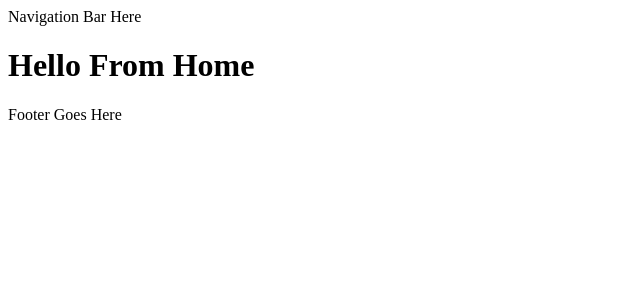
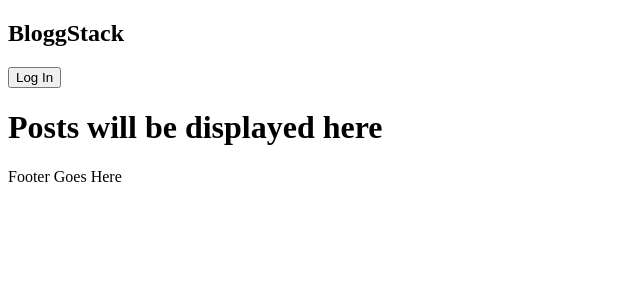
Before and after one commit to amardeeep/bloggStackFrontend, a React (Vite) app: page / in a window 1280 px wide. Shown: the top 300 px of the page, without its empty margins (0-640 px from the left). Built offline with nearby package versions, Linux system fonts and the light colour scheme.

Commit message:
setup login client side store token localhost

```diff
--- a/src/components/Nav.jsx
+++ b/src/components/Nav.jsx
@@ -1,3 +1,22 @@
-export default function Nav() {
-  return <nav>Navigation Bar Here</nav>;
+import { useNavigate } from "react-router-dom";
+export default function Nav({ loggedIn, logOut }) {
+  const navigate = useNavigate();
+  function handleLoginButton(e) {
+    e.preventDefault();
+    navigate("/login");
+  }
+  function handleLogoutButton(e) {
+    e.preventDefault();
+    logOut();
+  }
+  return (
+    <nav>
+      <h2>BloggStack</h2>
+      <div className="rightContainer">
+        {loggedIn && <button onClick={handleLogoutButton}>Log Out</button>}
+        {loggedIn && <button>Profile</button>}
+        {!loggedIn && <button onClick={handleLoginButton}>Log In</button>}
+      </div>
+    </nav>
+  );
 }
--- a/src/main.jsx
+++ b/src/main.jsx
@@ -4,15 +4,11 @@ import { createBrowserRouter, RouterProvider } from "react-router-dom";
 import Home from "./pages/home/Home";
 import Login from "./pages/login/Login";
 import Signup from "./pages/signup/Signup";
-function checkForUser() {
-  const userId = localStorage.getItem("userId");
-  return userId ? userId : null;
-}
-const user = checkForUser();
+
 const router = createBrowserRouter([
   {
     path: "/",
-    element: <Home userId={user} />,
+    element: <Home />,
   },
   {
     path: "/login",
--- a/src/pages/home/Home.jsx
+++ b/src/pages/home/Home.jsx
@@ -1,11 +1,19 @@
 import Footer from "../../components/Footer";
 import Nav from "../../components/Nav";
+import { useState } from "react";
+function Home() {
+  const [loggedIn, setLoggedIn] = useState(() => {
+    return !!localStorage.getItem("token");
+  });
 
-function Home({ userId }) {
+  function logOut() {
+    localStorage.removeItem("token");
+    setLoggedIn(false);
+  }
   return (
     <>
-      <Nav />
-      <h1>Hello From Home {userId}</h1>
+      <Nav loggedIn={loggedIn} logOut={logOut} />
+      <h1>Posts will be displayed here</h1>
       <Footer />
     </>
   );
--- a/src/pages/login/Login.jsx
+++ b/src/pages/login/Login.jsx
@@ -1,10 +1,10 @@
 import { useState } from "react";
-
+import { useNavigate } from "react-router-dom";
 export default function Login() {
+  const navigate = useNavigate();
   const [formData, setFormData] = useState({ email: "", password: "" });
   const [loading, setLoading] = useState(false);
   const [error, setError] = useState(null);
-  const [data, setData] = useState(null);
 
   function handleChange(e) {
     //destructure name and value from e.target
@@ -13,8 +13,8 @@ export default function Login() {
   }
   function handleSubmit(e) {
     e.preventDefault();
-    console.log(JSON.stringify(formData));
     setLoading(true);
+    setError(null);
     fetch("http://localhost:3000/login", {
       method: "post",
       headers: {
@@ -29,12 +29,14 @@ export default function Login() {
         return response.json();
       })
       .then((response) => {
-        setData(response);
-        console.log(data);
+        console.log("Success!");
+        localStorage.setItem("token", response.token);
+        navigate("/");
       })
-      .catch((error) => setError(error))
+      .catch((error) => {
+        setError(error);
+      })
       .finally(setLoading(false));
-    //submit login credentials, if login fails return error else navigate to homepage, create token and store it in localstorage
   }
   return (
     <>
@@ -46,6 +48,7 @@ export default function Login() {
           id="email"
           onChange={handleChange}
           value={formData.email}
+          required
         />
         <label htmlFor="password">Passowrd :</label>
         <input
@@ -54,11 +57,12 @@ export default function Login() {
           id="passowrd"
           onChange={handleChange}
           value={formData.password}
+          required
         />
         <button type="submit" onClick={handleSubmit} disabled={loading}>
           Log In
         </button>
-        {error && <p>Error {error.message}</p>}
+        {error && <p>Error {error.status}</p>}
       </form>
     </>
   );
```
Also changed, not shown: error.js (added, +8 -0 lines).
